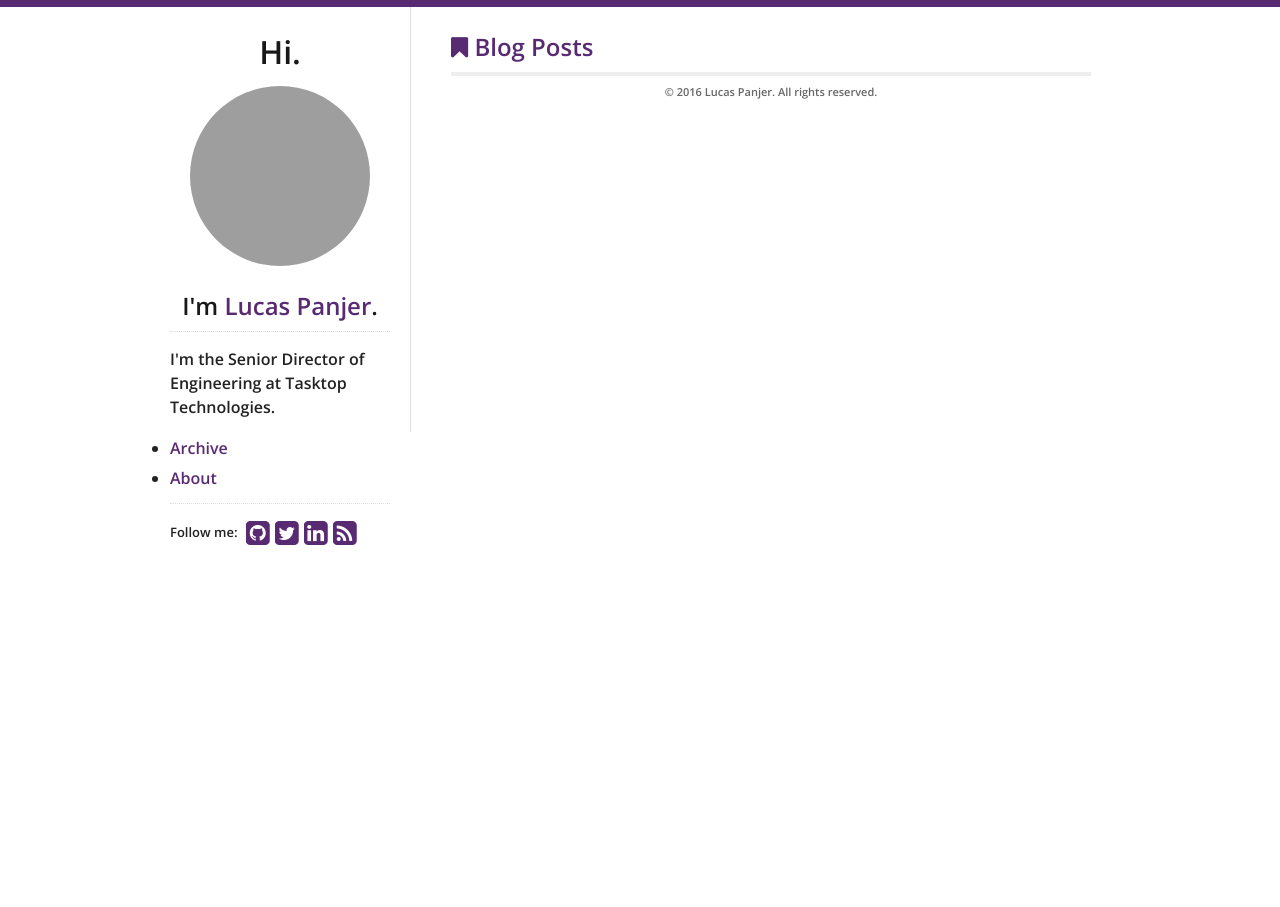
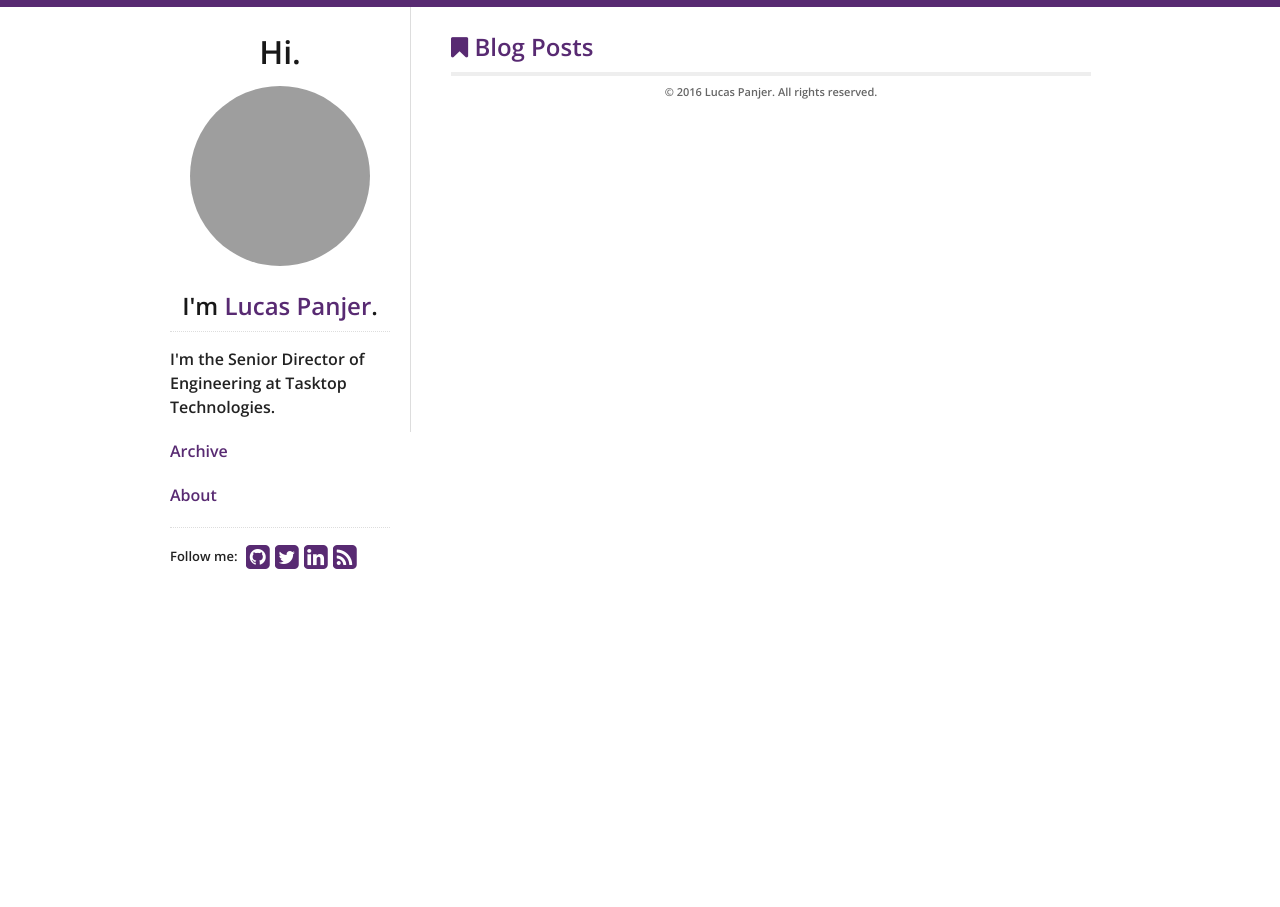
Before and after one commit to lucaspanjer/lucaspanjer.github.io, a Jekyll site: the page built from index.html, in a window 1280 px wide. Built offline with Jekyll 4.4.1, drawn with Linux system fonts in a browser that asks for light colours; nearby versions of some CDN libraries; grey boxes are pictures that could not be loaded.

Commit message:
sidebar update

```diff
--- a/_includes/sidebar.html
+++ b/_includes/sidebar.html
@@ -10,10 +10,8 @@
   <h2>I'm <a href="/">{{ site.data.theme.name }}</a>.</h2>
   <div id="bio">
     <p>I'm the Senior Director of Engineering at Tasktop Technologies.</p>
-    <ul>
-      <li><a href="/archive">Archive</a></li>
-      <li><a href="/archive">About</a></li>
-    </ul>
+    <p><a href="/archive">Archive</a></p>
+    <p><a href="/archive">About</a></p>
   </div>
   <div id="social">
     {% include social.html %}
```
